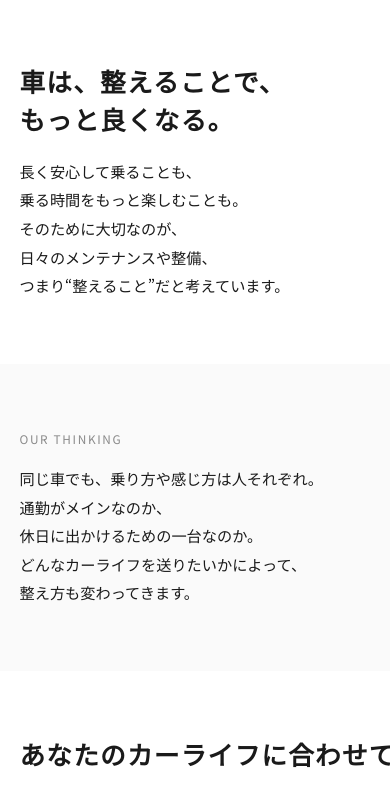
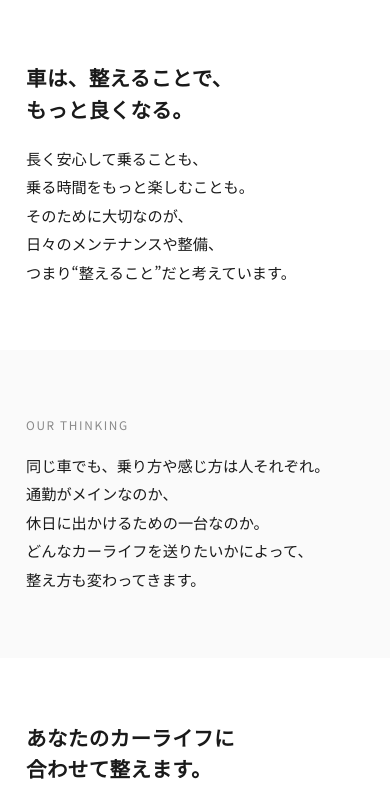
Before and after one commit to CARLPASSER/carlpasser-web, a plain HTML site: page maintenance.html in a window 390 px wide. Shown: the part 988-1776 px from the top of the page. Drawn offline with Linux system fonts and the light colour scheme; a web font is replaced by a local one.

Commit message:
Fix mobile text overflow and spacing

```diff
--- a/maintenance.html
+++ b/maintenance.html
@@ -49,7 +49,7 @@
     {"@type": "Offer", "name": "車買取・査定"}
   ]
 }</script>
-    <link rel="stylesheet" href="style.css?v=20260519-1400">
+    <link rel="stylesheet" href="style.css?v=20260519-1600">
     <!-- FontAwesome for Icons -->
     <link rel="stylesheet" href="https://cdnjs.cloudflare.com/ajax/libs/font-awesome/6.5.1/css/all.min.css"
         integrity="sha512-DTOQO9RWCH3ppGqcWaEA1BIZOC6xxalwEsw9c2QQeAIftl+Vegovlnee1c9QX4TctnWMn13TZye+giMm8e2LwA=="
@@ -93,7 +93,7 @@
         </div>
 
         <section class="intro">
-            <h2>車は、整えることで、もっと良くなる。</h2>
+            <h2>車は、整えることで、<br class="service-mobile-br">もっと良くなる。</h2>
             <p>
                 長く安心して乗ることも、<br>
                 乗る時間をもっと楽しむことも。
@@ -119,7 +119,7 @@
         </section>
 
         <section class="solution">
-            <h2>あなたのカーライフに合わせて整えます。</h2>
+            <h2>あなたのカーライフに<br class="service-mobile-br">合わせて整えます。</h2>
             <p>
                 CARL PASSERでは、ただ整備をするのではなく、<br>
                 “どう乗っていきたいか”を大切にしています。
--- a/style.css
+++ b/style.css
@@ -2383,107 +2383,80 @@ textarea.form-control {
     .maintenance .solution,
     .maintenance .menu,
     .maintenance .trust,
-    .maintenance .cta {
-        padding: 72px 0;
-    }
-
-    .maintenance .intro,
-    .maintenance .solution,
-    .maintenance .menu,
     .maintenance .cta,
-    .sell .intro,
-    .sell .solution,
-    .sell .menu,
-    .sell .cta {
-        width: min(90%, 860px);
-        padding-top: 64px;
-        padding-bottom: 64px;
-    }
-
-    .maintenance .empathy,
-    .maintenance .trust,
-    .sell .empathy,
-    .sell .trust {
-        width: 100%;
-        padding-left: 5%;
-        padding-right: 5%;
-        padding-top: 64px;
-        padding-bottom: 64px;
-        box-sizing: border-box;
-    }
-
-    .maintenance .menu-grid {
-        grid-template-columns: 1fr;
-        gap: 14px;
-    }
-
-    .maintenance .menu-box,
-    .sell .menu-box {
-        padding: 20px 18px;
-    }
-
-    .maintenance .maintenance-scenes {
-        width: min(90%, 980px);
-        padding: 8px 0 64px;
-    }
-
-    .maintenance .maintenance-scenes-grid {
-        grid-template-columns: 1fr;
-        gap: 14px;
-    }
-
-    .maintenance .maintenance-scene-card {
-        height: 220px;
-    }
-
-    .maintenance .maintenance-scenes .delay-sm,
-    .maintenance .maintenance-scenes .delay-md {
-        transition-delay: 0s;
-    }
-
-    .maintenance h2 {
-        font-size: 1.6rem;
-        line-height: 1.5;
-        margin-bottom: 18px;
-        padding-right: 0;
-        text-wrap: balance;
-        word-break: keep-all;
-    }
-
-    .maintenance p,
-    .maintenance li {
-        font-size: 0.95rem;
-        line-height: 1.88;
-    }
-
-
     .sell .intro,
     .sell .empathy,
     .sell .solution,
     .sell .menu,
     .sell .trust,
     .sell .cta {
-        padding: 72px 0;
-    }
-
-    .sell .menu-grid {
+        width: 100%;
+        max-width: 100%;
+        margin-left: auto;
+        margin-right: auto;
+        padding: 64px 26px;
+        box-sizing: border-box;
+    }
+
+    .maintenance .menu-grid {
         grid-template-columns: 1fr;
         gap: 14px;
     }
 
+    .maintenance .menu-box,
+    .sell .menu-box {
+        padding: 20px 18px;
+    }
+
+    .maintenance .maintenance-scenes {
+        width: 100%;
+        max-width: 100%;
+        padding: 8px 26px 64px;
+        box-sizing: border-box;
+    }
+
+    .maintenance .maintenance-scenes-grid {
+        grid-template-columns: 1fr;
+        gap: 14px;
+    }
+
+    .maintenance .maintenance-scene-card {
+        height: 220px;
+    }
+
+    .maintenance .maintenance-scenes .delay-sm,
+    .maintenance .maintenance-scenes .delay-md {
+        transition-delay: 0s;
+    }
+
+    .maintenance h2,
     .sell h2 {
-        font-size: 1.6rem;
-        line-height: 1.5;
+        width: 100%;
+        max-width: 100%;
+        font-size: clamp(1.28rem, 4.6vw, 1.48rem);
+        line-height: 1.55;
         margin-bottom: 18px;
+        padding-left: 0;
         padding-right: 0;
-        text-wrap: balance;
-        word-break: keep-all;
-    }
-
+        box-sizing: border-box;
+        letter-spacing: 0.02em;
+        text-wrap: wrap;
+        word-break: normal;
+        overflow-wrap: anywhere;
+    }
+
+    .maintenance p,
+    .maintenance li,
     .sell p,
     .sell li {
         font-size: 0.95rem;
         line-height: 1.88;
+        max-width: 100%;
+    }
+
+    .sell .menu-grid {
+        grid-template-columns: 1fr;
+        gap: 14px;
     }
 
     .maintenance .service-hero-inner h1,
@@ -2510,14 +2483,14 @@ textarea.form-control {
 
     .maintenance .cta h2,
     .sell .cta h2 {
-        max-width: 16em;
+        max-width: 100%;
         margin-left: auto;
         margin-right: auto;
     }
 
     .maintenance .menu > h2,
     .sell .menu > h2 {
-        max-width: 18em;
+        max-width: 100%;
     }
 
     .service-mobile-br {
```
Also changed, not shown: sell.html (+3 -3 lines).
